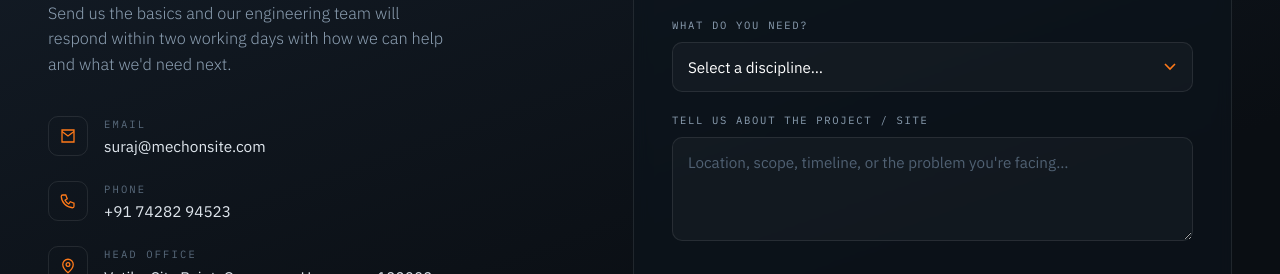
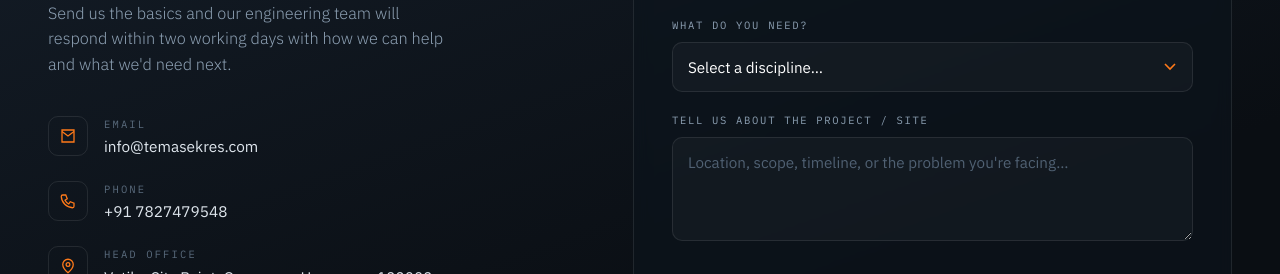
Before and after one commit to surajvcse/TeamsekResources, a React (Vite) app: page / in a window 1280 px wide. Shown: the part 6580-6854 px from the top of the page. Built offline with nearby package versions, Linux system fonts and the light colour scheme.

Commit message:
Mail Update

```diff
--- a/src/components/Enquiry.jsx
+++ b/src/components/Enquiry.jsx
@@ -74,11 +74,11 @@ export default function Enquiry() {
           <div className="enq-contact">
             <div className="row">
               <div className="ic"><svg width="18" height="18" viewBox="0 0 24 24" fill="none" stroke="currentColor" strokeWidth="1.7"><path d="M4 4h16v16H4z"/><path d="m4 6 8 6 8-6"/></svg></div>
-              <div><div className="lab">Email</div><div className="val">suraj@mechonsite.com</div></div>
+              <div><div className="lab">Email</div><div className="val">info@temasekres.com </div></div>
             </div>
             <div className="row">
               <div className="ic"><svg width="18" height="18" viewBox="0 0 24 24" fill="none" stroke="currentColor" strokeWidth="1.7"><path d="M5 4h4l2 5-3 2a12 12 0 0 0 5 5l2-3 5 2v4a2 2 0 0 1-2 2A16 16 0 0 1 3 6a2 2 0 0 1 2-2Z"/></svg></div>
-              <div><div className="lab">Phone</div><div className="val">+91 74282 94523</div></div>
+              <div><div className="lab">Phone</div><div className="val">+91 7827479548</div></div>
             </div>
             <div className="row">
               <div className="ic"><svg width="18" height="18" viewBox="0 0 24 24" fill="none" stroke="currentColor" strokeWidth="1.7"><path d="M12 21s7-6 7-11a7 7 0 1 0-14 0c0 5 7 11 7 11Z"/><circle cx="12" cy="10" r="2.5"/></svg></div>
```
